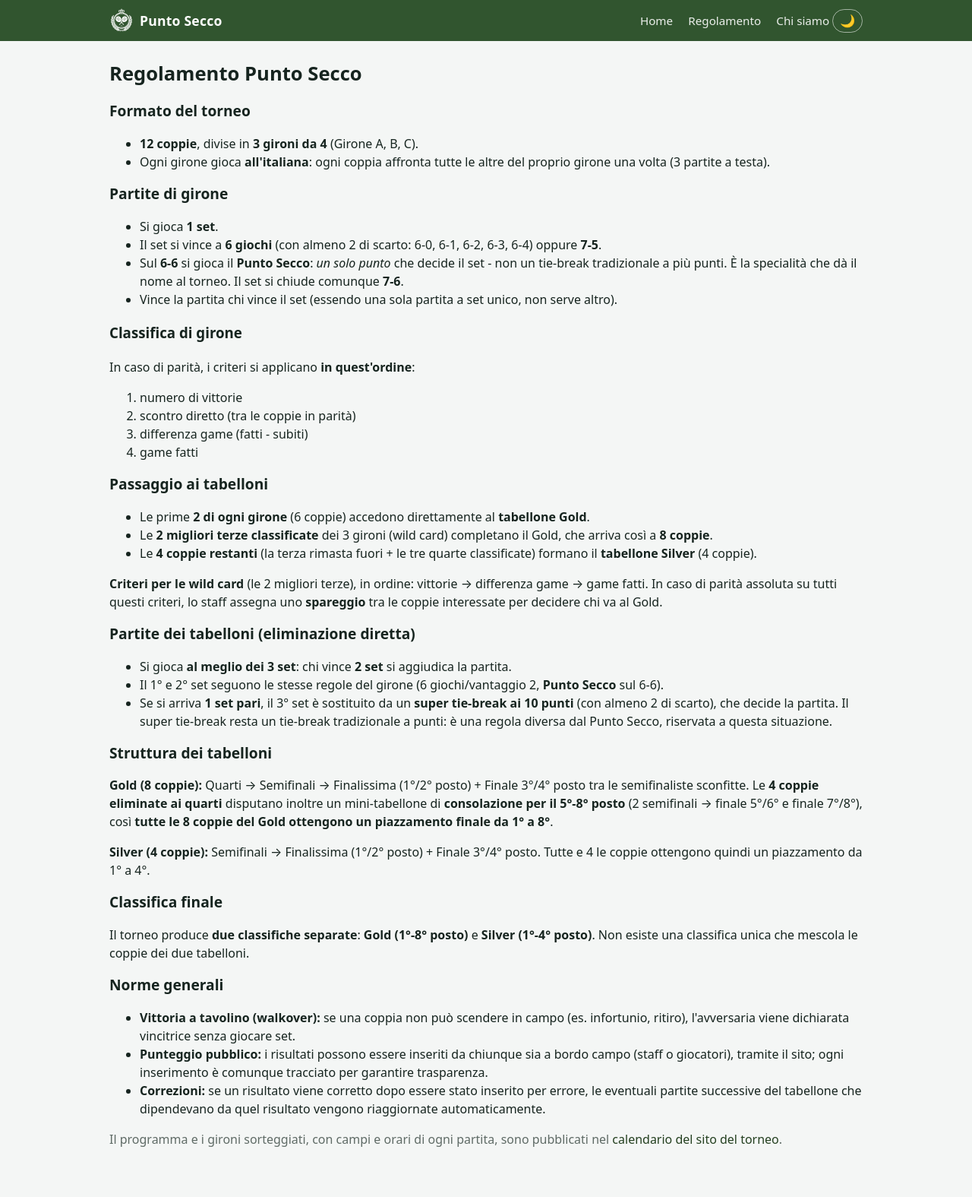
After one commit to christianchiaro/puntosecco, a Django app: page /regolamento/ in a window 1280 px wide. The commit adds this page. Shown: the whole page at 76% size. Run offline with Django 5.2, Linux system fonts and the light colour scheme; some libraries are stand-ins or nearby versions.

Commit message:
Fix minimi

```diff
--- a/core/urls.py
+++ b/core/urls.py
@@ -7,5 +7,6 @@ app_name = "core"
 urlpatterns = [
     path("", views.home, name="home"),
     path("chi-siamo/", views.about, name="about"),
+    path("regolamento/", views.regolamento, name="regolamento"),
     path("orario/", views.orario, name="orario"),
 ]
--- a/core/views.py
+++ b/core/views.py
@@ -13,6 +13,10 @@ def about(request):
     return render(request, "core/about.html")
 
 
+def regolamento(request):
+    return render(request, "core/regolamento.html")
+
+
 def orario(request):
     # Ritorna LO STESSO partial che home.html include: DOM identico per costruzione.
     return render(request, "core/partials/_orario.html", {"now": timezone.localtime()})
--- a/static/css/app.css
+++ b/static/css/app.css
@@ -415,16 +415,16 @@ input[type="number"], input[type="text"], input[type="password"] {
 .score-form { padding: .9rem; border: 1px solid var(--live); border-radius: var(--radius); margin: .5rem 0; background: var(--surface); }
 .score-form__teams { font-weight: 600; margin-bottom: .6rem; }
 
-/* Riga set: etichetta a sinistra, punteggio a destra; tie-break su riga sotto, allineato. */
+/* Riga set: etichetta a sinistra, punteggio a destra; Punto Secco su riga sotto. */
 .set-row { display: grid; grid-template-columns: 4.8rem 1fr; align-items: center; gap: .35rem .7rem; padding: .55rem 0; border-top: 1px solid var(--border); }
 .set-row__label { font-weight: 700; }
 .set-row__score { display: flex; align-items: center; gap: .5rem; }
 .set-row__score input { width: 3.4rem; text-align: center; font-size: 1.15rem; padding: .5rem .3rem; }
-.set-row__tb { grid-column: 2; display: flex; align-items: center; gap: .45rem; }
-.set-row__tb input { width: 2.9rem; text-align: center; padding: .4rem .3rem; }
+.set-row__ps { grid-column: 2; display: flex; align-items: center; flex-wrap: wrap; gap: .1rem .8rem; }
+.ps-choice { display: inline-flex; align-items: center; gap: .3rem; font-weight: 600; font-size: .9rem; cursor: pointer; }
 .set-row__hint { grid-column: 2; font-size: .8rem; }
 .dash { color: var(--muted); font-weight: 700; }
-.tb-label { color: var(--muted); font-size: .8rem; min-width: 4.5rem; }
+.ps-label { color: var(--muted); font-size: .8rem; flex-basis: 100%; }
 .score-form__actions { margin-top: .6rem; display: flex; gap: .5rem; }
 .score-form__wo { margin-top: .7rem; padding-top: .6rem; border-top: 1px dashed var(--border); display: flex; flex-wrap: wrap; align-items: center; gap: .5rem; font-size: .9rem; }
 
--- a/templates/base.html
+++ b/templates/base.html
@@ -70,6 +70,7 @@
       </a>
       <nav class="site-nav">
         <a href="{% url 'core:home' %}">Home</a>
+        <a href="{% url 'core:regolamento' %}">Regolamento</a>
         <a href="{% url 'core:about' %}">Chi siamo</a>
         <button class="theme-toggle" type="button"
                 x-data="{ dark: document.documentElement.dataset.theme === 'dark' || (!document.documentElement.dataset.theme && window.matchMedia('(prefers-color-scheme: dark)').matches),
--- /dev/null
+++ b/templates/core/regolamento.html
@@ -0,0 +1,62 @@
+{% extends "base.html" %}
+
+{% block title %}Regolamento - Punto Secco{% endblock %}
+{% block meta_description %}Regolamento del torneo Punto Secco: formato, punteggio, Punto Secco al posto del tie-break, passaggio ai tabelloni gold e silver.{% endblock %}
+
+{% block content %}
+  <h1>Regolamento Punto Secco</h1>
+
+  <h2>Formato del torneo</h2>
+  <ul>
+    <li><strong>12 coppie</strong>, divise in <strong>3 gironi da 4</strong> (Girone A, B, C).</li>
+    <li>Ogni girone gioca <strong>all'italiana</strong>: ogni coppia affronta tutte le altre del proprio girone una volta (3 partite a testa).</li>
+  </ul>
+
+  <h2>Partite di girone</h2>
+  <ul>
+    <li>Si gioca <strong>1 set</strong>.</li>
+    <li>Il set si vince a <strong>6 giochi</strong> (con almeno 2 di scarto: 6-0, 6-1, 6-2, 6-3, 6-4) oppure <strong>7-5</strong>.</li>
+    <li>Sul <strong>6-6</strong> si gioca il <strong>Punto Secco</strong>: <em>un solo punto</em> che decide il set - non un tie-break tradizionale a più punti. È la specialità che dà il nome al torneo. Il set si chiude comunque <strong>7-6</strong>.</li>
+    <li>Vince la partita chi vince il set (essendo una sola partita a set unico, non serve altro).</li>
+  </ul>
+
+  <h3>Classifica di girone</h3>
+  <p>In caso di parità, i criteri si applicano <strong>in quest'ordine</strong>:</p>
+  <ol>
+    <li>numero di vittorie</li>
+    <li>scontro diretto (tra le coppie in parità)</li>
+    <li>differenza game (fatti - subiti)</li>
+    <li>game fatti</li>
+  </ol>
+
+  <h2>Passaggio ai tabelloni</h2>
+  <ul>
+    <li>Le prime <strong>2 di ogni girone</strong> (6 coppie) accedono direttamente al <strong>tabellone Gold</strong>.</li>
+    <li>Le <strong>2 migliori terze classificate</strong> dei 3 gironi (wild card) completano il Gold, che arriva così a <strong>8 coppie</strong>.</li>
+    <li>Le <strong>4 coppie restanti</strong> (la terza rimasta fuori + le tre quarte classificate) formano il <strong>tabellone Silver</strong> (4 coppie).</li>
+  </ul>
+  <p><strong>Criteri per le wild card</strong> (le 2 migliori terze), in ordine: vittorie → differenza game → game fatti. In caso di parità assoluta su tutti questi criteri, lo staff assegna uno <strong>spareggio</strong> tra le coppie interessate per decidere chi va al Gold.</p>
+
+  <h2>Partite dei tabelloni (eliminazione diretta)</h2>
+  <ul>
+    <li>Si gioca <strong>al meglio dei 3 set</strong>: chi vince <strong>2 set</strong> si aggiudica la partita.</li>
+    <li>Il 1° e 2° set seguono le stesse regole del girone (6 giochi/vantaggio 2, <strong>Punto Secco</strong> sul 6-6).</li>
+    <li>Se si arriva <strong>1 set pari</strong>, il 3° set è sostituito da un <strong>super tie-break ai 10 punti</strong> (con almeno 2 di scarto), che decide la partita. Il super tie-break resta un tie-break tradizionale a punti: è una regola diversa dal Punto Secco, riservata a questa situazione.</li>
+  </ul>
+
+  <h2>Struttura dei tabelloni</h2>
+  <p><strong>Gold (8 coppie):</strong> Quarti → Semifinali → Finalissima (1°/2° posto) + Finale 3°/4° posto tra le semifinaliste sconfitte.
+  Le <strong>4 coppie eliminate ai quarti</strong> disputano inoltre un mini-tabellone di <strong>consolazione per il 5°-8° posto</strong> (2 semifinali → finale 5°/6° e finale 7°/8°), così <strong>tutte le 8 coppie del Gold ottengono un piazzamento finale da 1° a 8°</strong>.</p>
+  <p><strong>Silver (4 coppie):</strong> Semifinali → Finalissima (1°/2° posto) + Finale 3°/4° posto. Tutte e 4 le coppie ottengono quindi un piazzamento da 1° a 4°.</p>
+
+  <h2>Classifica finale</h2>
+  <p>Il torneo produce <strong>due classifiche separate</strong>: <strong>Gold (1°-8° posto)</strong> e <strong>Silver (1°-4° posto)</strong>. Non esiste una classifica unica che mescola le coppie dei due tabelloni.</p>
+
+  <h2>Norme generali</h2>
+  <ul>
+    <li><strong>Vittoria a tavolino (walkover):</strong> se una coppia non può scendere in campo (es. infortunio, ritiro), l'avversaria viene dichiarata vincitrice senza giocare set.</li>
+    <li><strong>Punteggio pubblico:</strong> i risultati possono essere inseriti da chiunque sia a bordo campo (staff o giocatori), tramite il sito; ogni inserimento è comunque tracciato per garantire trasparenza.</li>
+    <li><strong>Correzioni:</strong> se un risultato viene corretto dopo essere stato inserito per errore, le eventuali partite successive del tabellone che dipendevano da quel risultato vengono riaggiornate automaticamente.</li>
+  </ul>
+  <p class="muted">Il programma e i gironi sorteggiati, con campi e orari di ogni partita, sono pubblicati nel <a href="{% url 'core:home' %}">calendario del sito del torneo</a>.</p>
+{% endblock %}
```
Also changed, not shown: core/tests.py (+28 -2 lines), templates/tournaments/partials/_score_form.html (+10 -12 lines), tournaments/CLAUDE.md (+5 -2 lines), tournaments/models.py (+5 -3 lines), tournaments/scoring.py (+20 -8 lines), tournaments/tests.py (+19 -4 lines).
